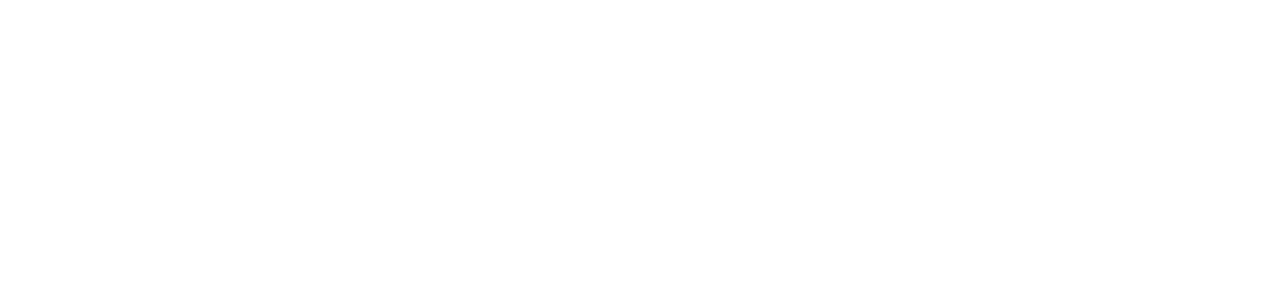
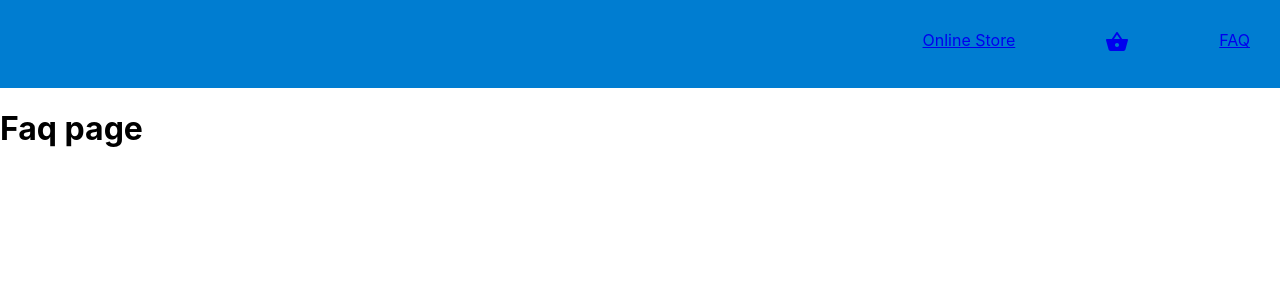
Before and after one commit to Kotwin98/online_store-mern, a React (Create React App) app in the folder frontend/: page /faq in a window 1280 px wide. Shown: the top 300 px of the page. Built offline with nearby package versions, Linux system fonts and the light colour scheme.

Commit message:
Add navigation and pages

```diff
--- a/frontend/package.json
+++ b/frontend/package.json
@@ -3,11 +3,13 @@
   "version": "0.1.0",
   "private": true,
   "dependencies": {
+    "@material-ui/icons": "^4.11.2",
     "@testing-library/jest-dom": "^5.11.4",
     "@testing-library/react": "^11.1.0",
     "@testing-library/user-event": "^12.1.10",
     "react": "^17.0.2",
     "react-dom": "^17.0.2",
+    "react-router-dom": "^5.2.0",
     "react-scripts": "4.0.3",
     "web-vitals": "^1.0.1"
   },
--- a/frontend/src/App.js
+++ b/frontend/src/App.js
@@ -1,8 +1,20 @@
+import { BrowserRouter as Router, Switch, Route } from 'react-router-dom';
+
+import MainNavigation from './components/MainNavigation/MainNavigation';
+import HomePage from './pages/HomePage';
+import CartPage from './pages/CartPage';
+import FaqPage from './pages/FaqPage';
+
 function App() {
   return (
-    <div>
-
-    </div>
+    <Router>
+      <MainNavigation />
+      <Switch>
+        <Route path="/" exact component={HomePage} />
+        <Route path="/cart" exact component={CartPage} />
+        <Route path="/faq" exact component={FaqPage} />
+      </Switch>
+    </Router>
   );
 }
 
--- /dev/null
+++ b/frontend/src/components/MainNavigation/MainNavigation.css
@@ -0,0 +1,13 @@
+.navigation__wrapper {
+    padding: 30px 0px;
+    width: 100%;
+    background-color: rgb(0, 125, 209);
+    display: flex;
+    flex-direction: row;
+    color: #fff;
+    justify-content: flex-end;
+}
+
+.navigation__wrapper * {
+    margin: 0px 30px;
+}
--- /dev/null
+++ b/frontend/src/components/MainNavigation/MainNavigation.js
@@ -0,0 +1,17 @@
+import React from 'react';
+import { NavLink } from 'react-router-dom';
+
+import ShoppingBasketIcon from '@material-ui/icons/ShoppingBasket';
+import './MainNavigation.css';
+
+const MainNavigation = props => {
+    return (
+        <div className="navigation__wrapper">
+            <NavLink to="/">Online Store</NavLink>
+            <NavLink to="/cart"><ShoppingBasketIcon /></NavLink>
+            <NavLink to="/faq">FAQ</NavLink>
+        </div>
+    );
+}
+
+export default MainNavigation;
--- /dev/null
+++ b/frontend/src/pages/CartPage.js
@@ -0,0 +1,11 @@
+import React from 'react';
+
+const CartPage = () => {
+    return (
+        <div>
+            <h1>Cart page</h1>
+        </div>
+    )
+}
+
+export default CartPage;
--- /dev/null
+++ b/frontend/src/pages/FaqPage.js
@@ -0,0 +1,11 @@
+import React from 'react';
+
+const FaqPage = () => {
+    return (
+        <div>
+            <h1>Faq page</h1>
+        </div>
+    )
+}
+
+export default FaqPage;
--- /dev/null
+++ b/frontend/src/pages/HomePage.js
@@ -0,0 +1,11 @@
+import React from 'react';
+
+const HomePage = () => {
+    return (
+        <div>
+            <h1>Home page</h1>
+        </div>
+    )
+}
+
+export default HomePage;
```
Also changed, not shown: 2 other files (tests, documents, lock files or other folders).
